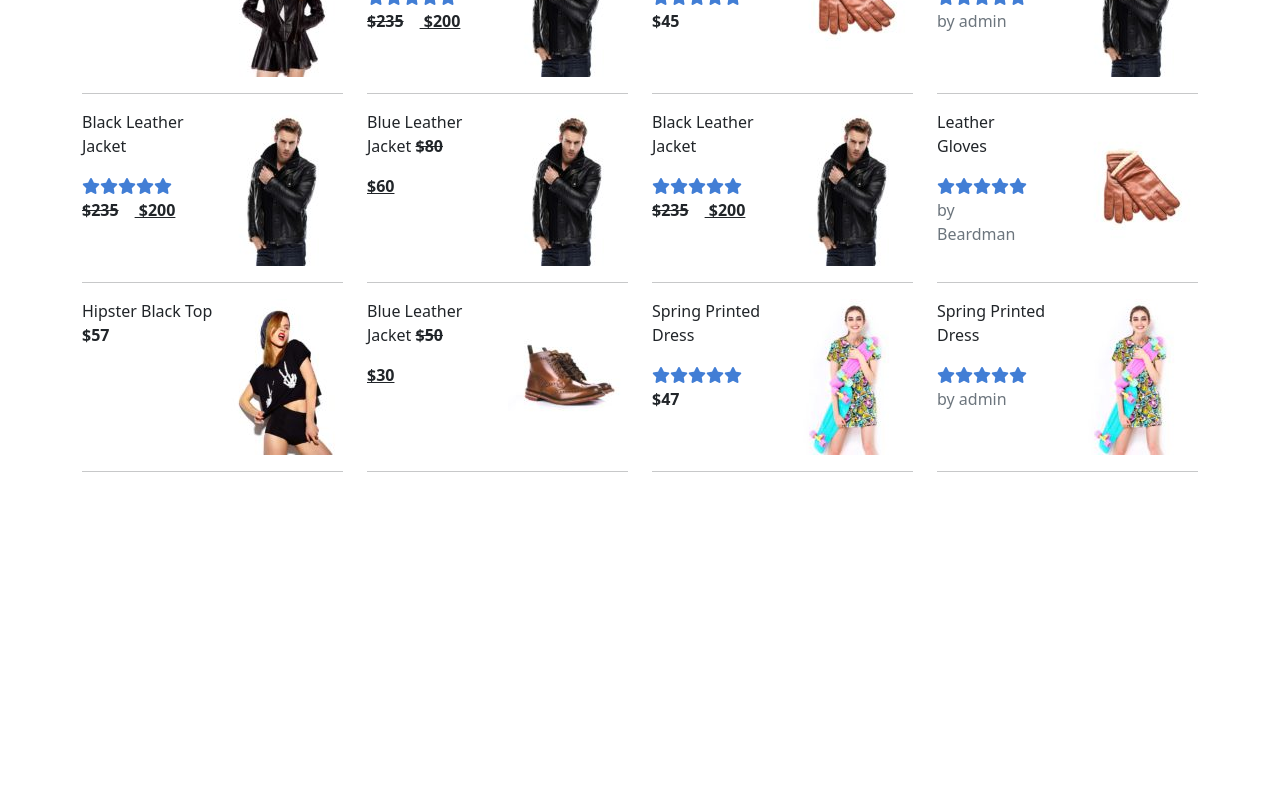
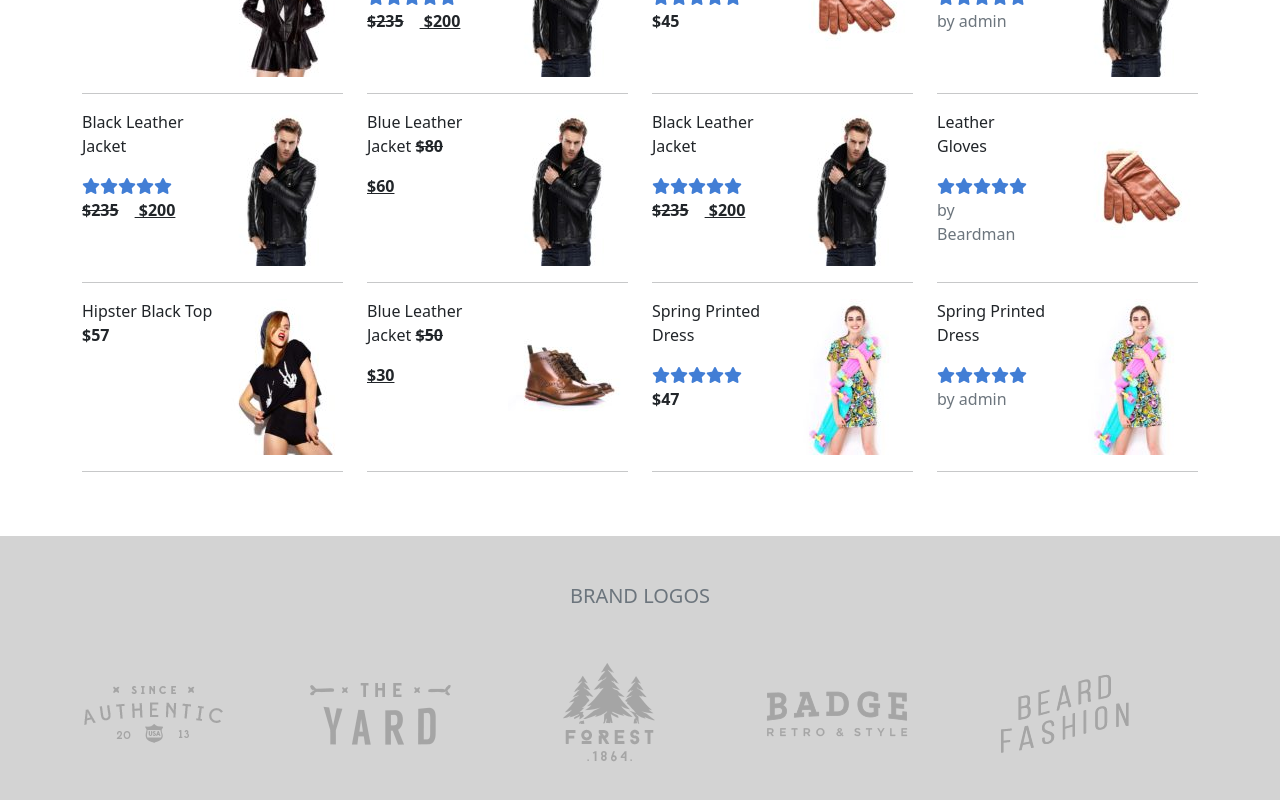
Before and after one commit to chiaraxs/proj-html-vuejs, a Vue app: page / in a window 1280 px wide. Shown: the part 4763-5563 px from the top of the page. Before the commit the page ends 5251 px from the top, so only its background shows below. Built offline with nearby package versions, Linux system fonts and the light colour scheme.

Commit message:
Completed: BrandLogos

```diff
--- a/src/components/BrandLogs.vue
+++ b/src/components/BrandLogs.vue
@@ -1,5 +1,55 @@
 <template>
-    <div></div>
+    <div class="container-logo container-fluid mt-5">
+        <div class="container">
+
+            <h5 class="text-center text-muted pt-5">BRAND LOGOS</h5>
+
+            <div class="row row-cols-5 mt-5">
+
+                <!-- LOGO 1 -->
+                <div class="col">
+                    <div class="logo-1">
+                        <img src="../assets/img/b_logotype_6.png" alt="">
+                    </div>
+                </div>
+                <!-- / LOGO 1 -->
+
+                <!-- LOGO 2 -->
+                <div class="col">
+                    <div class="logo-1">
+                        <img src="../assets/img/b_logotype_7.png" alt="">
+                    </div>
+                </div>
+                <!-- / LOGO 2 -->
+
+                <!-- LOGO 3 -->
+                <div class="col">
+                    <div class="logo-1">
+                        <img src="../assets/img/b_logotype_1.png" alt="">
+                    </div>
+                </div>
+                <!-- / LOGO 3 -->
+
+                <!-- LOGO 4 -->
+                <div class="col">
+                    <div class="logo-1">
+                        <img src="../assets/img/b_logotype_2.png" alt="">
+                    </div>
+                </div>
+                <!-- / LOGO 4 -->
+
+                <!-- LOGO 5 -->
+                <div class="col">
+                    <div class="logo-1">
+                        <img src="../assets/img/b_logotype_3.png" alt="">
+                    </div>
+                </div>
+                <!-- / LOGO 5 -->
+
+
+            </div>
+        </div>
+    </div>
 </template>
 
 
@@ -12,4 +62,9 @@ export default {
 <style lang="scss" scoped>
 @import '@/style/variables.scss';
 
+.container-logo{
+    height: 300px;
+    background-color: lightgrey;
+}
+
 </style>
```
